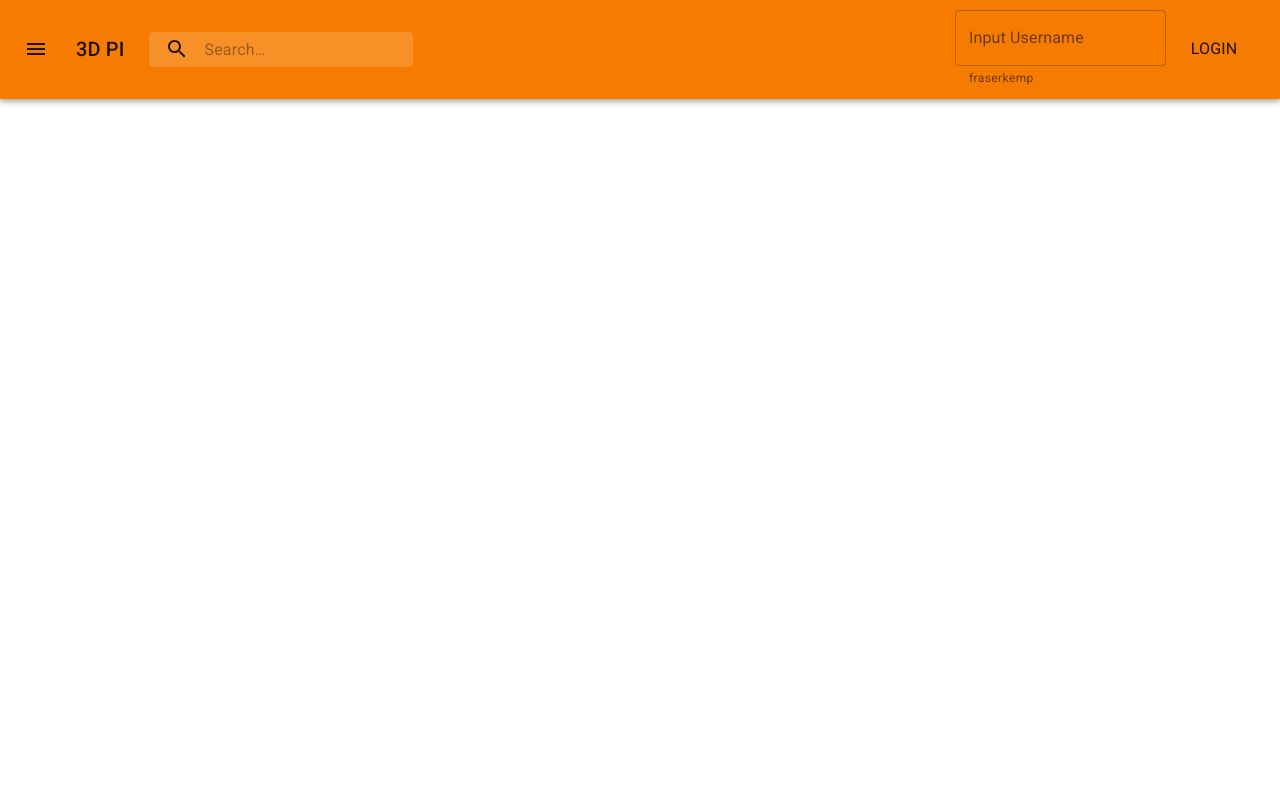
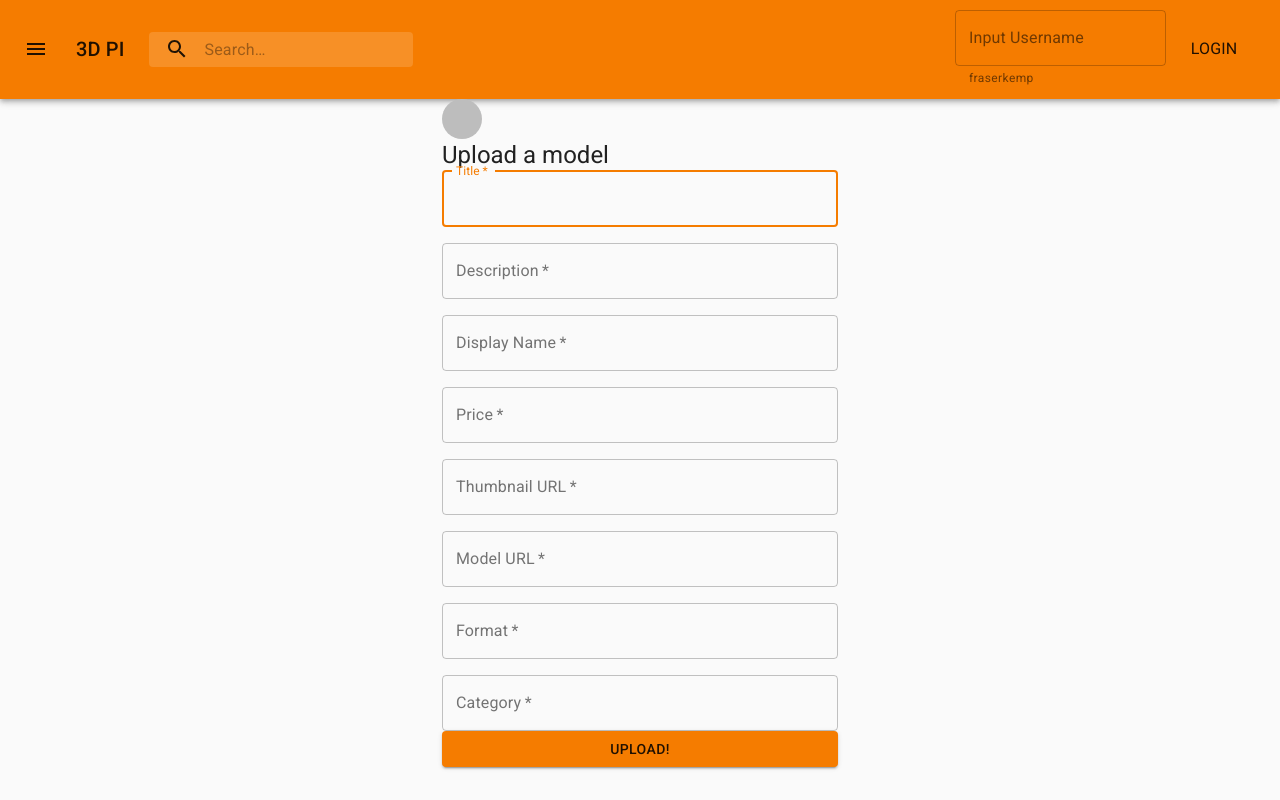
Before and after one commit to lizzykerrigan/fencs-fend, a React (Create React App) app: page /upload_model in a window 1280 px wide. Built offline with nearby package versions, Linux system fonts and the light colour scheme.

Commit message:
add UploadModel page

```diff
--- a/src/App.js
+++ b/src/App.js
@@ -6,6 +6,7 @@ import { Router } from "@reach/router";
 import AboutPage from "./components/AboutPage/AboutPage";
 import HomePage from "./components/HomePage/HomePage";
 import SignUp from "./components/SignUp/SignUp";
+import UploadModel from "./components/UploadModel/UploadModel";
 
 export default class App extends Component {
   state = {
@@ -30,6 +31,7 @@ export default class App extends Component {
           <CategoriesPage path="/categories" />
           <AboutPage path="/about_us" />
           <SignUp path="/sign_up" loginUser={this.loginUser} />
+          <UploadModel path="/upload_model" />
         </Router>
       </div>
     );
--- a/src/components/Header/Header.jsx
+++ b/src/components/Header/Header.jsx
@@ -138,6 +138,14 @@ const Header = props => {
         </ListItem>
         <ListItem button component={AdapterLink} to="/sign_up" key="sign_up">
           <ListItemText primary="Sign Up" />
+        </ListItem>
+        <ListItem
+          button
+          component={AdapterLink}
+          to="/upload_model"
+          key="upload_model"
+        >
+          <ListItemText primary="Upload a model" />
         </ListItem>
         <ListItem button component={AdapterLink} to="/profile" key="profile">
           <ListItemText primary="Profile" />
--- /dev/null
+++ b/src/components/UploadModel/UploadModel.jsx
@@ -0,0 +1,204 @@
+import React from "react";
+import Avatar from "@material-ui/core/Avatar";
+import Button from "@material-ui/core/Button";
+import CssBaseline from "@material-ui/core/CssBaseline";
+import TextField from "@material-ui/core/TextField";
+import Grid from "@material-ui/core/Grid";
+import Typography from "@material-ui/core/Typography";
+import { makeStyles } from "@material-ui/core/styles";
+import Container from "@material-ui/core/Container";
+import icon from "./icon.png";
+import { gql } from "apollo-boost";
+import { Mutation } from "react-apollo";
+import { navigate } from "@reach/router";
+
+const useStyles = makeStyles(theme => ({
+  "@global": {
+    body: {
+      backgroundColor: theme.palette.common.white
+    }
+  },
+  paper: {
+    marginTop: theme.spacing(8),
+    display: "flex",
+    flexDirection: "column",
+    alignItems: "center"
+  },
+  avatar: {
+    margin: theme.spacing(1),
+    backgroundColor: theme.palette.secondary.main
+  },
+  form: {
+    width: "100%",
+    marginTop: theme.spacing(3)
+  },
+  submit: {
+    margin: theme.spacing(3, 0, 2)
+  }
+}));
+
+const UPLOADMODEL = gql`
+  mutation insert_images($newImage: [images_insert_input!]!) {
+    insert_images(objects: $newImage) {
+      returning {
+        title
+        date_uploaded
+      }
+    }
+  }
+`;
+
+class UploadModel extends React.Component {
+  handleInput = event => {
+    this.setState({ [event.target.name]: event.target.value });
+  };
+
+  render() {
+    const { classes } = this.props;
+
+    return (
+      <Mutation mutation={UPLOADMODEL}>
+        {(insert_images, { loading, error, data }) => (
+          <Container component="main" maxWidth="xs">
+            <CssBaseline />
+            <div /*className={classes.paper}*/>
+              <Avatar /*className={classes.avatar}*/>
+                <img src={icon} />
+              </Avatar>
+              <Typography component="h1" variant="h5">
+                Upload a model
+              </Typography>
+              <form
+                /*className={classes.form}*/ noValidate
+                onSubmit={e => {
+                  e.preventDefault();
+                  const newImage = {
+                    title: this.state.title,
+                    description: this.state.description,
+                    display_name: this.state.display_name,
+                    //update posted_by once login functionality working
+                    posted_by: "nejetherington",
+                    price: this.state.price,
+                    thumbnail_url: this.state.thumbnail_url,
+                    obj_img_url: this.state.obj_img_url,
+                    format: this.state.format,
+                    category: this.state.category
+                  };
+                  insert_images({
+                    variables: { newImage }
+                  }).then(data => {
+                    console.log(data);
+                    // navigate("/");
+                  });
+                }}
+              >
+                <Grid container spacing={2}>
+                  <Grid item xs={12}>
+                    <TextField
+                      name="title"
+                      variant="outlined"
+                      required
+                      fullWidth
+                      id="title"
+                      label="Title"
+                      autoFocus
+                      onChange={this.handleInput}
+                    />
+                  </Grid>
+                  <Grid item xs={12}>
+                    <TextField
+                      variant="outlined"
+                      required
+                      fullWidth
+                      id="description"
+                      label="Description"
+                      name="description"
+                      onChange={this.handleInput}
+                    />
+                  </Grid>
+                  <Grid item xs={12}>
+                    <TextField
+                      variant="outlined"
+                      required
+                      fullWidth
+                      id="display_name"
+                      label="Display Name"
+                      name="display_name"
+                      onChange={this.handleInput}
+                    />
+                  </Grid>
+                  <Grid item xs={12}>
+                    <TextField
+                      variant="outlined"
+                      required
+                      fullWidth
+                      name="price"
+                      label="Price"
+                      id="price"
+                      onChange={this.handleInput}
+                    />
+                  </Grid>
+                  <Grid item xs={12}>
+                    <TextField
+                      variant="outlined"
+                      required
+                      fullWidth
+                      name="thumbnail_url"
+                      label="Thumbnail URL"
+                      id="thumbnail_url"
+                      onChange={this.handleInput}
+                    />
+                  </Grid>
+                  <Grid item xs={12}>
+                    <TextField
+                      variant="outlined"
+                      required
+                      fullWidth
+                      name="obj_img_url"
+                      label="Model URL"
+                      id="obj_img_url"
+                      onChange={this.handleInput}
+                    />
+                  </Grid>
+                  <Grid item xs={12}>
+                    <TextField
+                      variant="outlined"
+                      required
+                      fullWidth
+                      name="format"
+                      label="Format"
+                      id="format"
+                      onChange={this.handleInput}
+                    />
+                  </Grid>
+                  <Grid item xs={12}>
+                    <TextField
+                      variant="outlined"
+                      required
+                      fullWidth
+                      name="category"
+                      label="Category"
+                      id="category"
+                      onChange={this.handleInput}
+                    />
+                  </Grid>
+                </Grid>
+                <Button
+                  type="submit"
+                  fullWidth
+                  variant="contained"
+                  color="primary"
+                  /*className={classes.submit}*/
+                >
+                  Upload!
+                </Button>
+              </form>
+            </div>
+          </Container>
+        )}
+      </Mutation>
+    );
+  }
+}
+
+export default UploadModel;
```
Also changed, not shown: src/components/UploadModel/icon.png (added).
